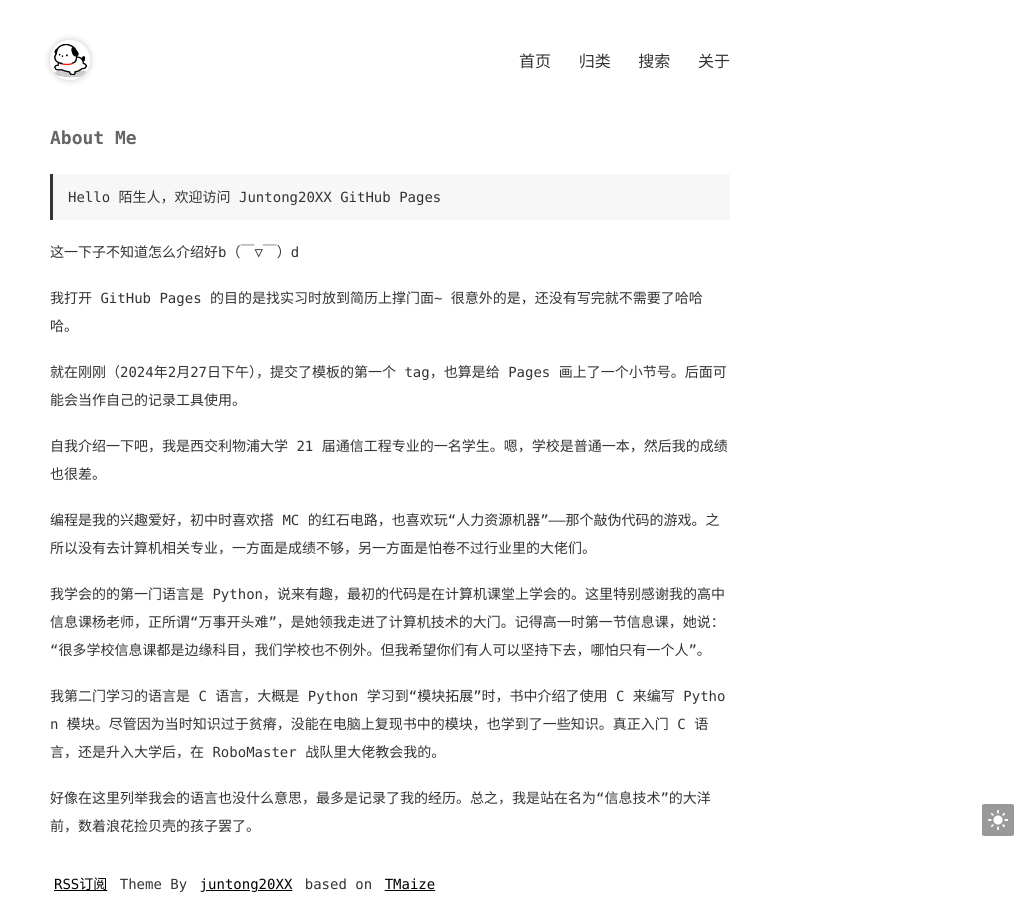
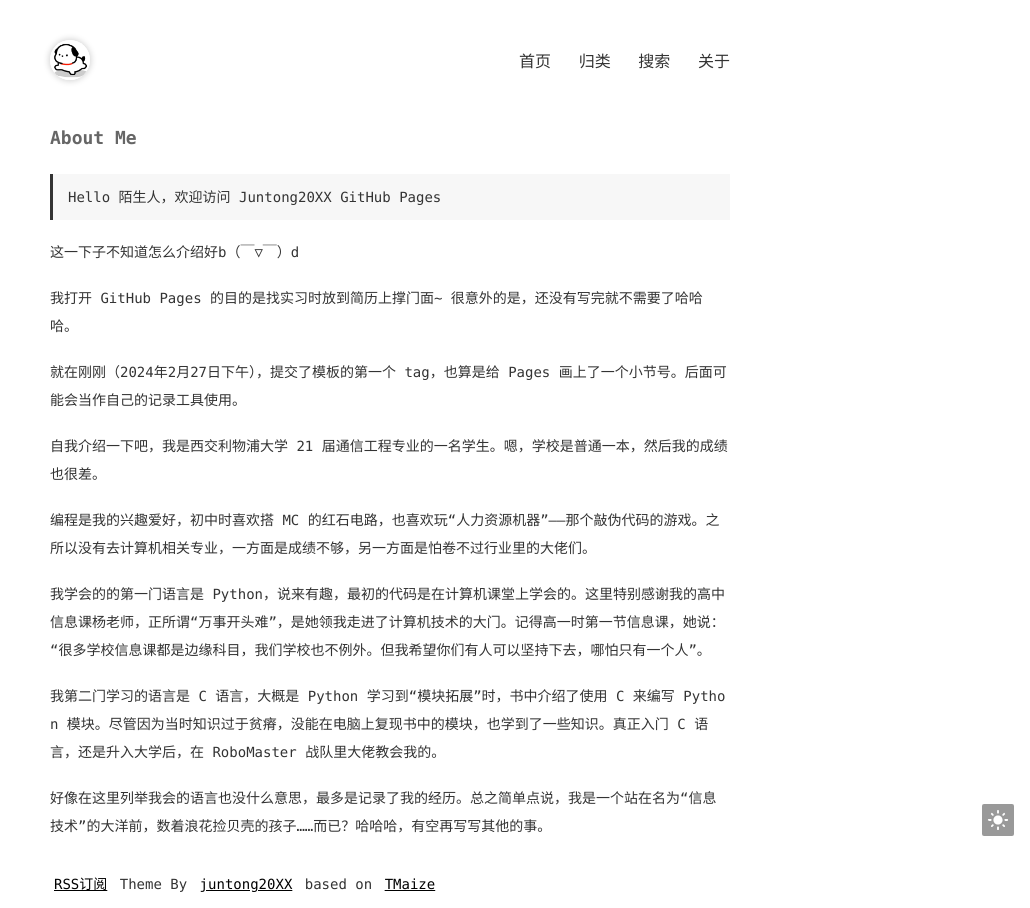
Before and after one commit to juntong20XX/juntong20XX.github.io, a Jekyll site: the page built from pages/about.md, in a window 1280 px wide. Shown: the whole page, without its empty margins (250-1280 px from the left). Built offline with Jekyll 4.4.1, drawn with Linux system fonts in a browser that asks for light colours.

Commit message:
Update about.md

```diff
--- a/pages/about.md
+++ b/pages/about.md
@@ -19,4 +19,4 @@ title: About Me
 
 我第二门学习的语言是 C 语言，大概是 Python 学习到“模块拓展”时，书中介绍了使用 C 来编写 Python 模块。尽管因为当时知识过于贫瘠，没能在电脑上复现书中的模块，也学到了一些知识。真正入门 C 语言，还是升入大学后，在 RoboMaster 战队里大佬教会我的。
 
-好像在这里列举我会的语言也没什么意思，最多是记录了我的经历。总之，我是站在名为“信息技术”的大洋前，数着浪花捡贝壳的孩子罢了。
+好像在这里列举我会的语言也没什么意思，最多是记录了我的经历。总之简单点说，我是一个站在名为“信息技术”的大洋前，数着浪花捡贝壳的孩子……而已？哈哈哈，有空再写写其他的事。
```
